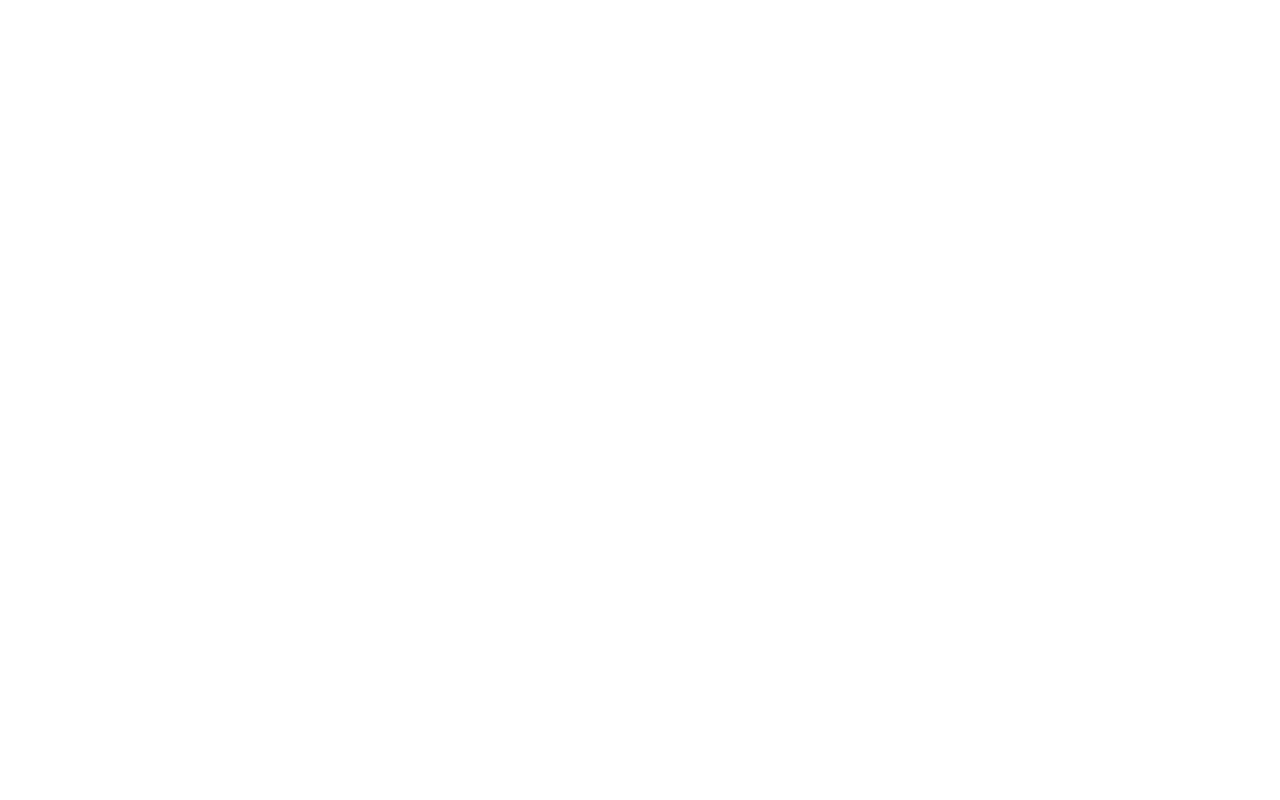
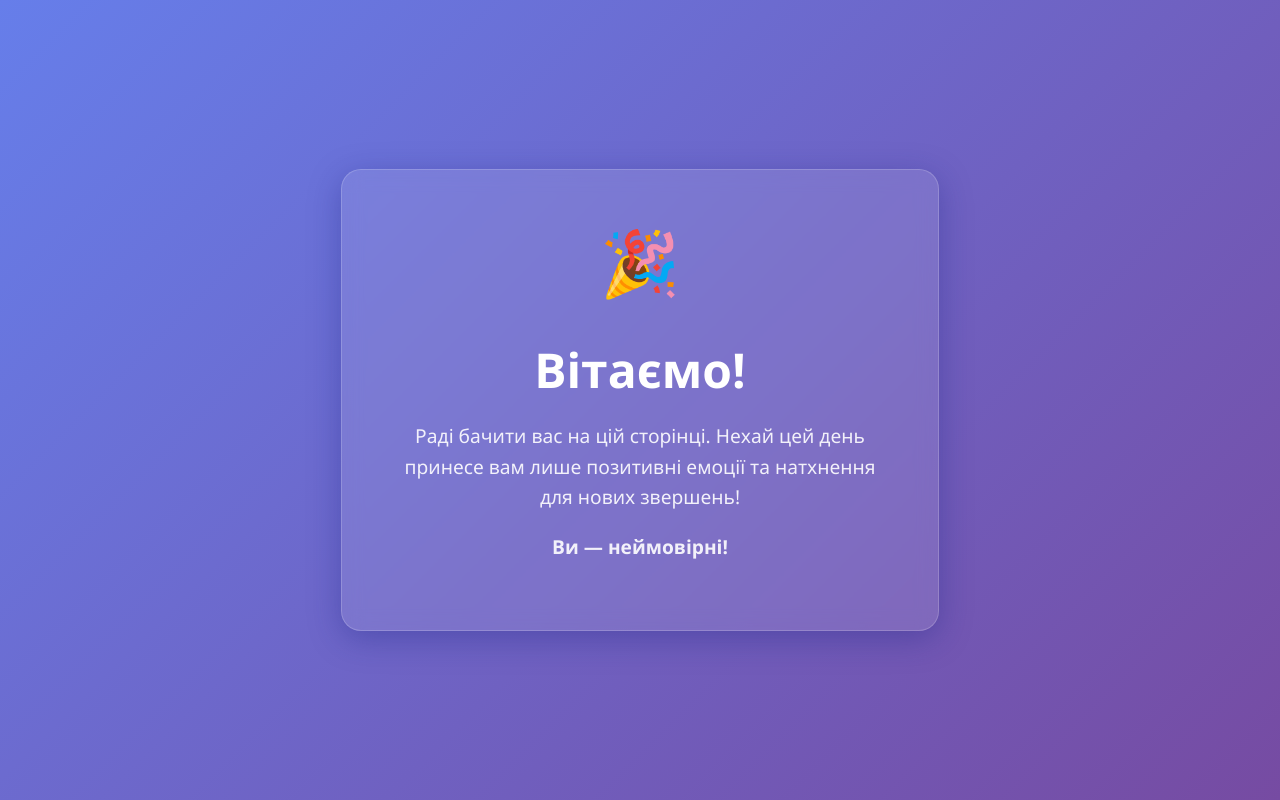
Before and after one commit to OVSiroklyn/GitHubActionsTest-README.md, a plain HTML site: page index.html in a window 1280 px wide. Drawn offline with Linux system fonts and the light colour scheme.

Commit message:
change index.html

```diff
--- a/index.html
+++ b/index.html
@@ -1 +1,68 @@
-<html></html>
+<!DOCTYPE html>
+<html lang="uk">
+<head>
+    <meta charset="UTF-8">
+    <meta name="viewport" content="width=device-width, initial-scale=1.0">
+    <title>Привітання!</title>
+    <style>
+        /* Базові стилі для центрування */
+        body {
+            margin: 0;
+            padding: 0;
+            display: flex;
+            justify-content: center;
+            align-items: center;
+            height: 100vh;
+            font-family: 'Segoe UI', Tahoma, Geneva, Verdana, sans-serif;
+            background: linear-gradient(135deg, #667eea 0%, #764ba2 100%);
+            color: white;
+            text-align: center;
+        }
+
+        /* Контейнер з ефектом скла */
+        .card {
+            background: rgba(255, 255, 255, 0.1);
+            backdrop-filter: blur(10px);
+            padding: 3rem;
+            border-radius: 20px;
+            box-shadow: 0 8px 32px 0 rgba(31, 38, 135, 0.37);
+            border: 1px solid rgba(255, 255, 255, 0.18);
+            max-width: 500px;
+            animation: fadeIn 1.5s ease-in-out;
+        }
+
+        h1 {
+            font-size: 3rem;
+            margin-bottom: 1rem;
+        }
+
+        p {
+            font-size: 1.2rem;
+            line-height: 1.6;
+            opacity: 0.9;
+        }
+
+        .emoji {
+            font-size: 4rem;
+            display: block;
+            margin-bottom: 10px;
+        }
+
+        /* Проста анімація появи */
+        @keyframes fadeIn {
+            from { opacity: 0; transform: translateY(20px); }
+            to { opacity: 1; transform: translateY(0); }
+        }
+    </style>
+</head>
+<body>
+
+    <div class="card">
+        <span class="emoji">🎉</span>
+        <h1>Вітаємо!</h1>
+        <p>Раді бачити вас на цій сторінці. Нехай цей день принесе вам лише позитивні емоції та натхнення для нових звершень!</p>
+        <p><strong>Ви — неймовірні!</strong></p>
+    </div>
+
+</body>
+</html>
```
